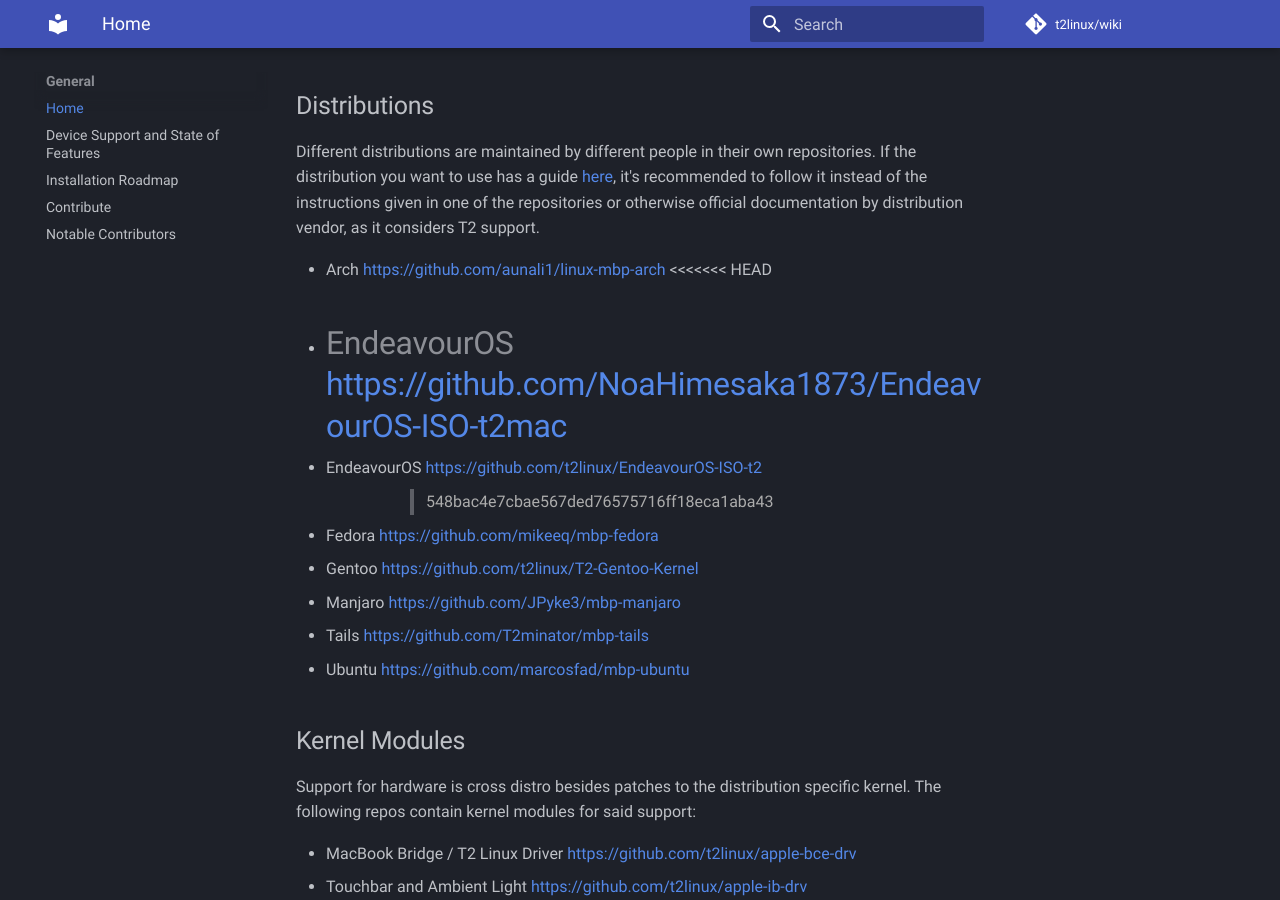
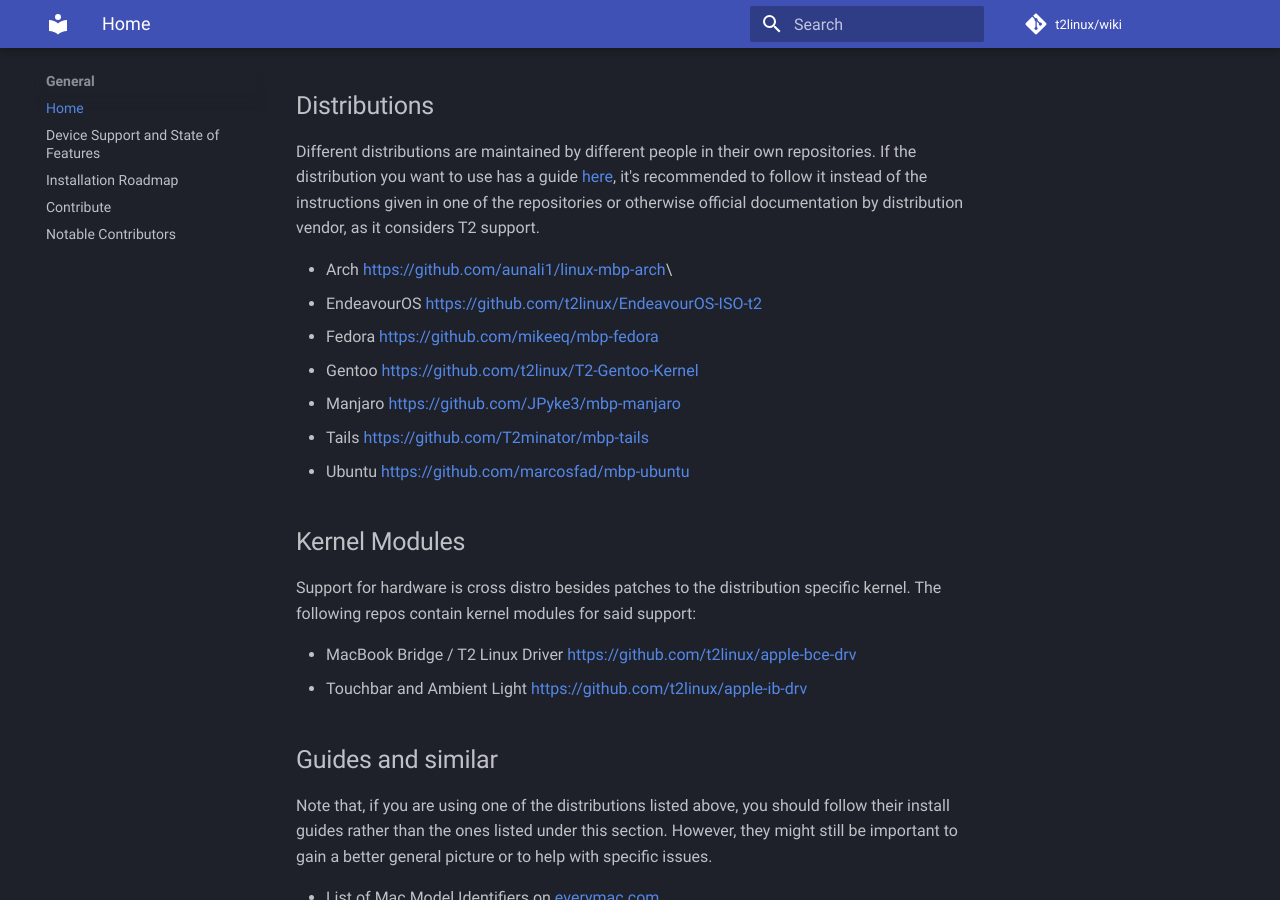
Before and after one commit to t2linux/wiki, an MkDocs documentation site: the page built from docs/index.md, in a window 1280 px wide and 900 px high, scrolled down 1071 px. Built offline with MkDocs 1.6.1 and Material for MkDocs 9.7.7, drawn with Linux system fonts in a browser that asks for light colours; comment, search, counter and statistics services are not loaded.

Commit message:
Removed conflict text

```diff
--- a/docs/index.md
+++ b/docs/index.md
@@ -29,12 +29,8 @@ Visit the [Contribute page](https://wiki.t2linux.org/contribute/) for more detai
 Different distributions are maintained by different people in their own repositories.
 If the distribution you want to use has a guide [here](https://wiki.t2linux.org/distributions/overview/), it's recommended to follow it instead of the instructions given in one of the repositories or otherwise official documentation by distribution vendor, as it considers T2 support.
 
-- Arch [https://github.com/aunali1/linux-mbp-arch](https://github.com/aunali1/linux-mbp-arch)
-<<<<<<< HEAD
-- EndeavourOS [https://github.com/NoaHimesaka1873/EndeavourOS-ISO-t2mac](https://github.com/NoaHimesaka1873/EndeavourOS-ISO-t2mac)
-=======
+- Arch [https://github.com/aunali1/linux-mbp-arch](https://github.com/aunali1/linux-mbp-arch)\
 - EndeavourOS [https://github.com/t2linux/EndeavourOS-ISO-t2](https://github.com/t2linux/EndeavourOS-ISO-t2)
->>>>>>> 548bac4e7cbae567ded76575716ff18eca1aba43
 - Fedora [https://github.com/mikeeq/mbp-fedora](https://github.com/mikeeq/mbp-fedora)
 - Gentoo [https://github.com/t2linux/T2-Gentoo-Kernel](https://github.com/t2linux/T2-Gentoo-Kernel)
 - Manjaro [https://github.com/JPyke3/mbp-manjaro](https://github.com/JPyke3/mbp-manjaro)
```
